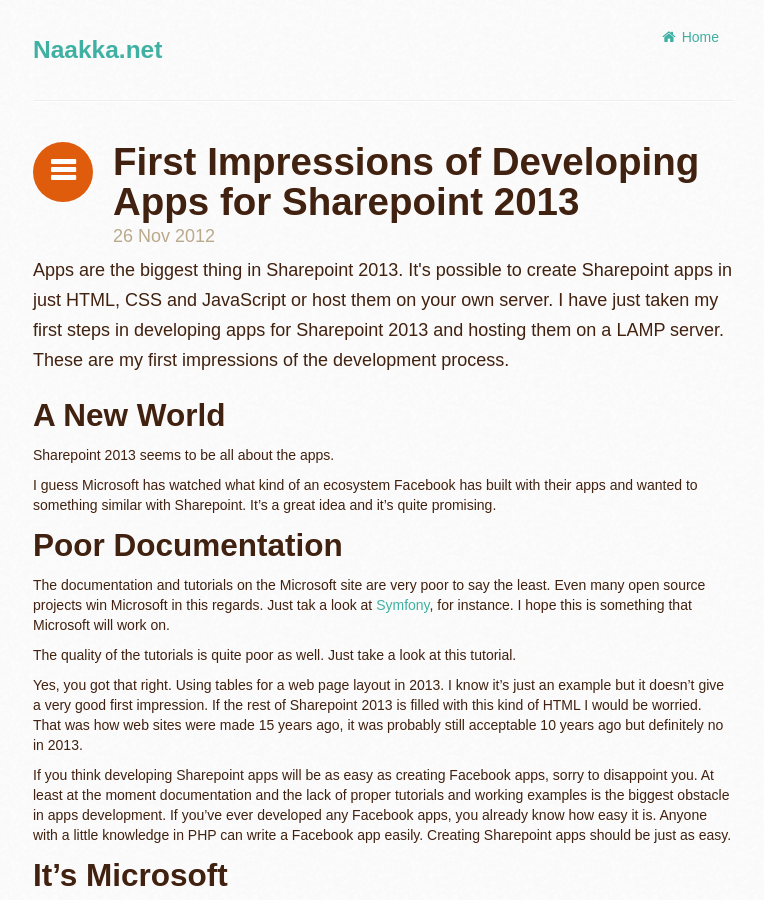
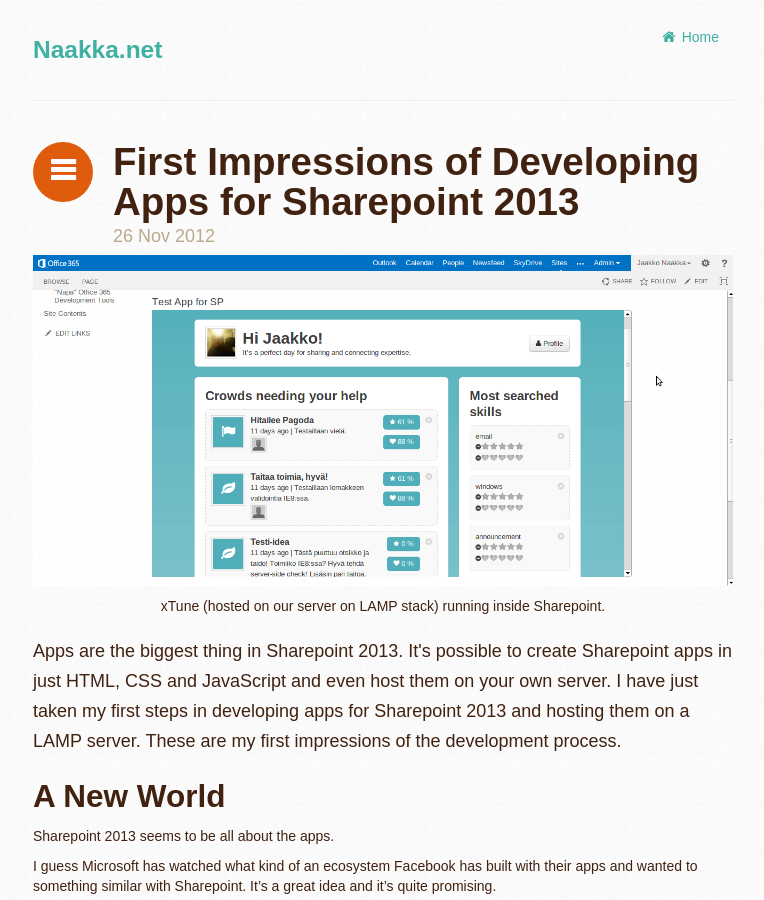
Before and after one commit to naakka/naakka.github.com, a Jekyll site: the page built from _posts/2012-11-26-sharepoint-2013-apps-first-impressions.md, in a window 1280 px wide and 900 px high. Shown: the whole window, without its empty margins (257-1021 px from the left). Built offline with Jekyll 4.4.1, drawn with Linux system fonts in a browser that asks for light colours; nearby versions of some CDN libraries.

Commit message:
Added a Sharepoint screenshot.

```diff
--- a/_posts/2012-11-26-sharepoint-2013-apps-first-impressions.md
+++ b/_posts/2012-11-26-sharepoint-2013-apps-first-impressions.md
@@ -2,7 +2,9 @@
 layout: post
 type: text
 title: First Impressions of Developing Apps for Sharepoint 2013
-description: Apps are the biggest thing in Sharepoint 2013. It's possible to create Sharepoint apps in just HTML, CSS and JavaScript or host them on your own server. I have just taken my first steps in developing apps for Sharepoint 2013 and hosting them on a LAMP server. These are my first impressions of the development process.
+image: /img/sharepoint2013-xtune.png
+caption: xTune (hosted on our server on LAMP stack) running inside Sharepoint.
+description: Apps are the biggest thing in Sharepoint 2013. It's possible to create Sharepoint apps in just HTML, CSS and JavaScript and even host them on your own server. I have just taken my first steps in developing apps for Sharepoint 2013 and hosting them on a LAMP server. These are my first impressions of the development process.
 ---
 
 ## A New World
```
Also changed, not shown: img/sharepoint2013-xtune.png (added).
